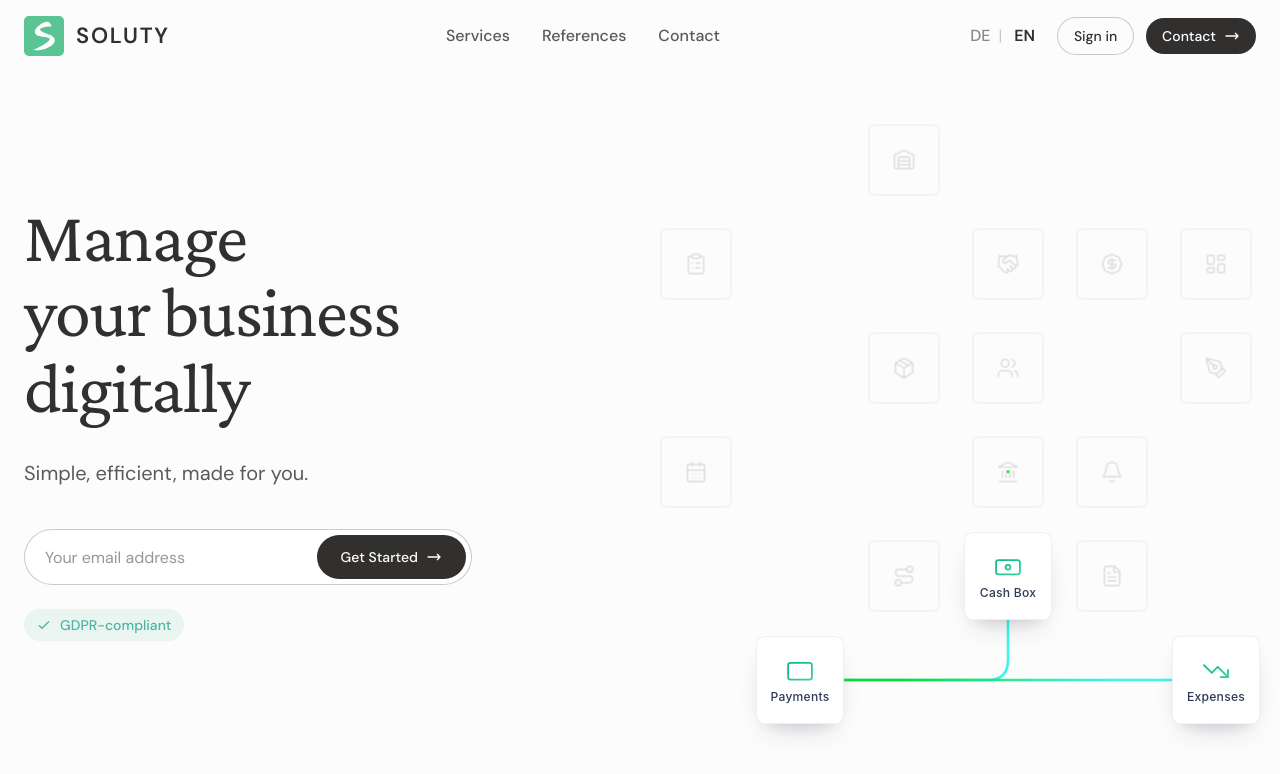
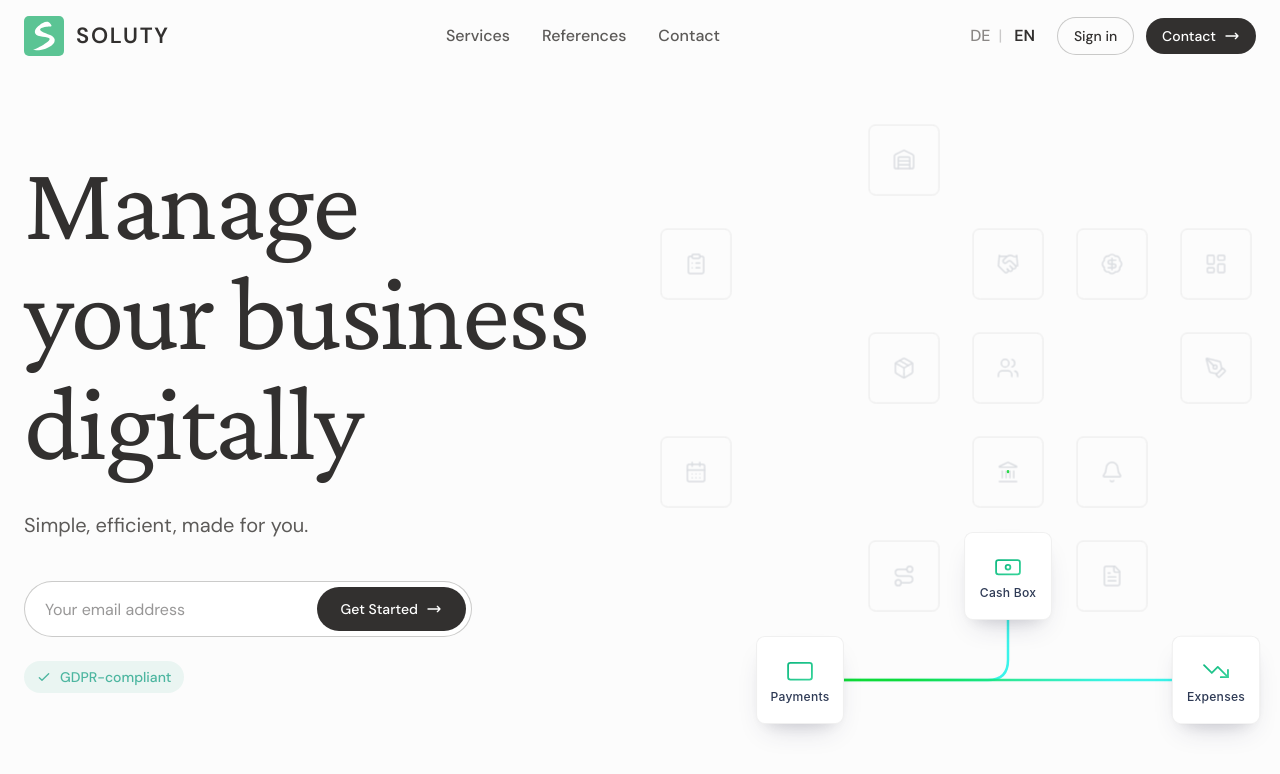
Before and after one commit to zaferkucuk/soluty-website, a Next.js app: page /en in a window 1280 px wide. Shown: the top 774 px of the page. Built offline with nearby package versions, Linux system fonts and the light colour scheme.

Commit message:
feat(typography): increase Hero headline size by 50%
heading-1 font-size changes:
- Mobile: 42px → 63px
- Default: 56px → 84px
- sm (640px+): 64px → 96px
- lg (1024px+): 72px → 108px

Also adjusted line-height for larger sizes

```diff
--- a/app/globals.css
+++ b/app/globals.css
@@ -140,17 +140,17 @@ body {
    - 9 weights available (200-900) for maximum flexibility
    - Use weight 400-500 for large headlines
    - Use weight 500-600 for smaller headings
-   - Larger font sizes look best (56-72px for hero)
+   - Larger font sizes look best (84-108px for hero)
    ========================================================================== */
 
 /* ---- Headings (Serif - Crimson Pro) ---- */
 
-/* Hero headline - largest, most elegant */
+/* Hero headline - largest, most elegant (+50% size increase) */
 .heading-1 {
   font-family: var(--font-serif);
-  font-size: 56px;
+  font-size: 84px;
   font-weight: 400;
-  line-height: 1.08;
+  line-height: 1.05;
   letter-spacing: -0.02em;
   color: var(--color-text-primary);
 }
@@ -187,7 +187,7 @@ body {
 /* Responsive headings */
 @media (min-width: 640px) {
   .heading-1 {
-    font-size: 64px;
+    font-size: 96px;
   }
   .heading-2 {
     font-size: 48px;
@@ -196,8 +196,8 @@ body {
 
 @media (min-width: 1024px) {
   .heading-1 {
-    font-size: 72px;
-    line-height: 1.05;
+    font-size: 108px;
+    line-height: 1.02;
   }
   .heading-2 {
     font-size: 52px;
@@ -210,8 +210,8 @@ body {
 /* Mobile styles */
 @media (max-width: 639px) {
   .heading-1 {
-    font-size: 42px;
-    line-height: 1.1;
+    font-size: 63px;
+    line-height: 1.05;
   }
   .heading-2 {
     font-size: 32px;
```
